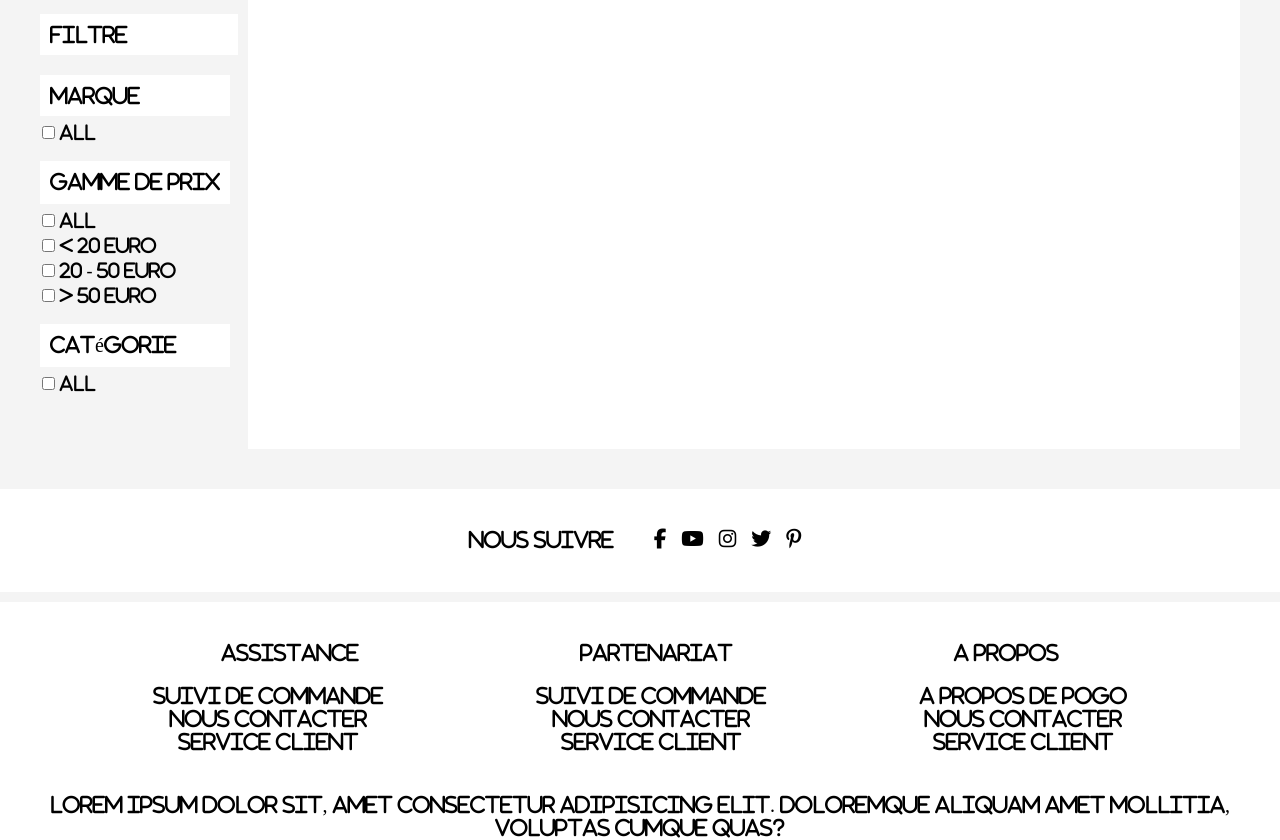
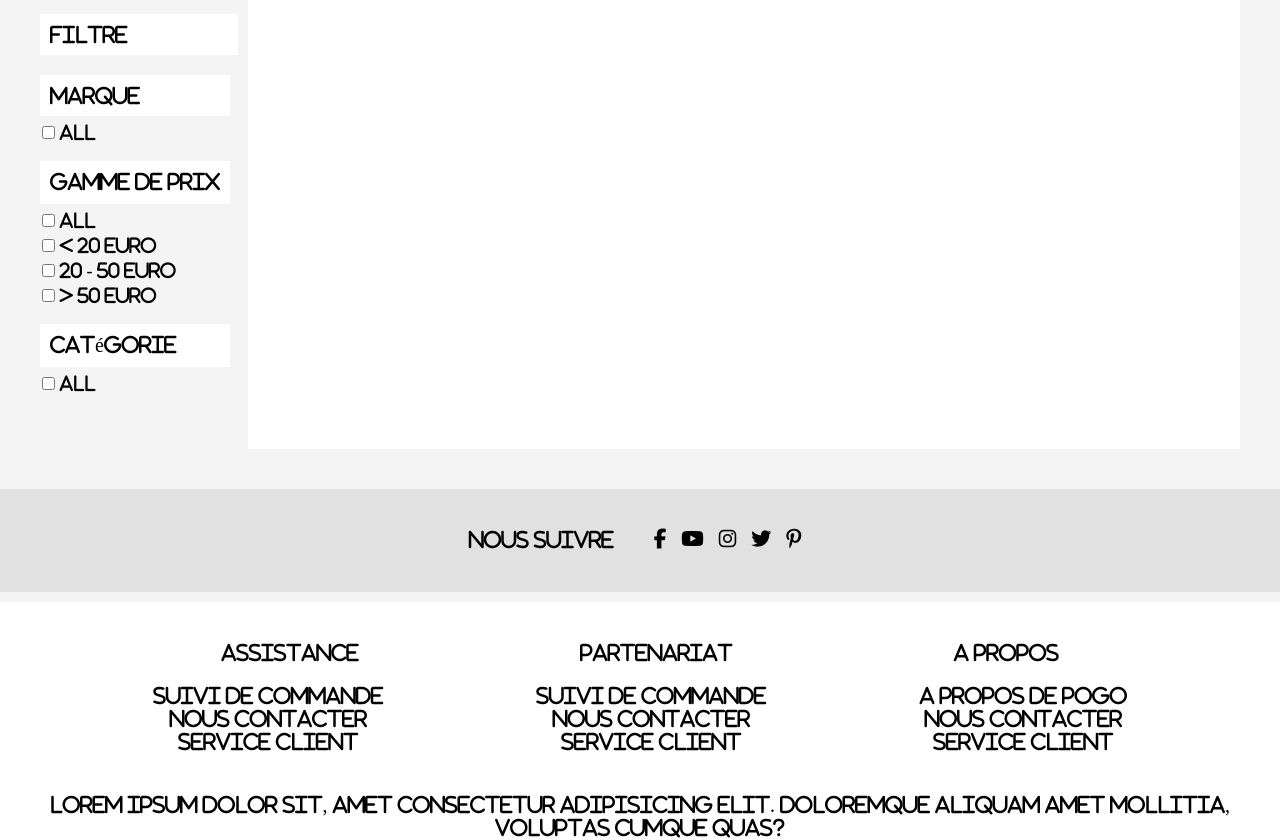
Before and after one commit to RyanDevGitHub/POGO, a PHP site: page /page-article.php in a window 1280 px wide. Shown: the part 206-1046 px from the top of the page. Run offline with PHP 8.4, Linux system fonts and the light colour scheme; the visitor is signed in with stand-in values (Sample User, id 1); data that the repository does not hold is empty; some libraries are stand-ins or nearby versions.

Commit message:
change css page-article in reseaux section white to grey

```diff
--- a/css/page-article.css
+++ b/css/page-article.css
@@ -242,7 +242,7 @@ justify-content: flex-end;
 
 .reseau{
 grid-row: 3;
-background-color: #ffffff;
+background-color: #e1e1e1;
 display: flex;
 justify-content: center;
 margin-bottom: 10px;
```
